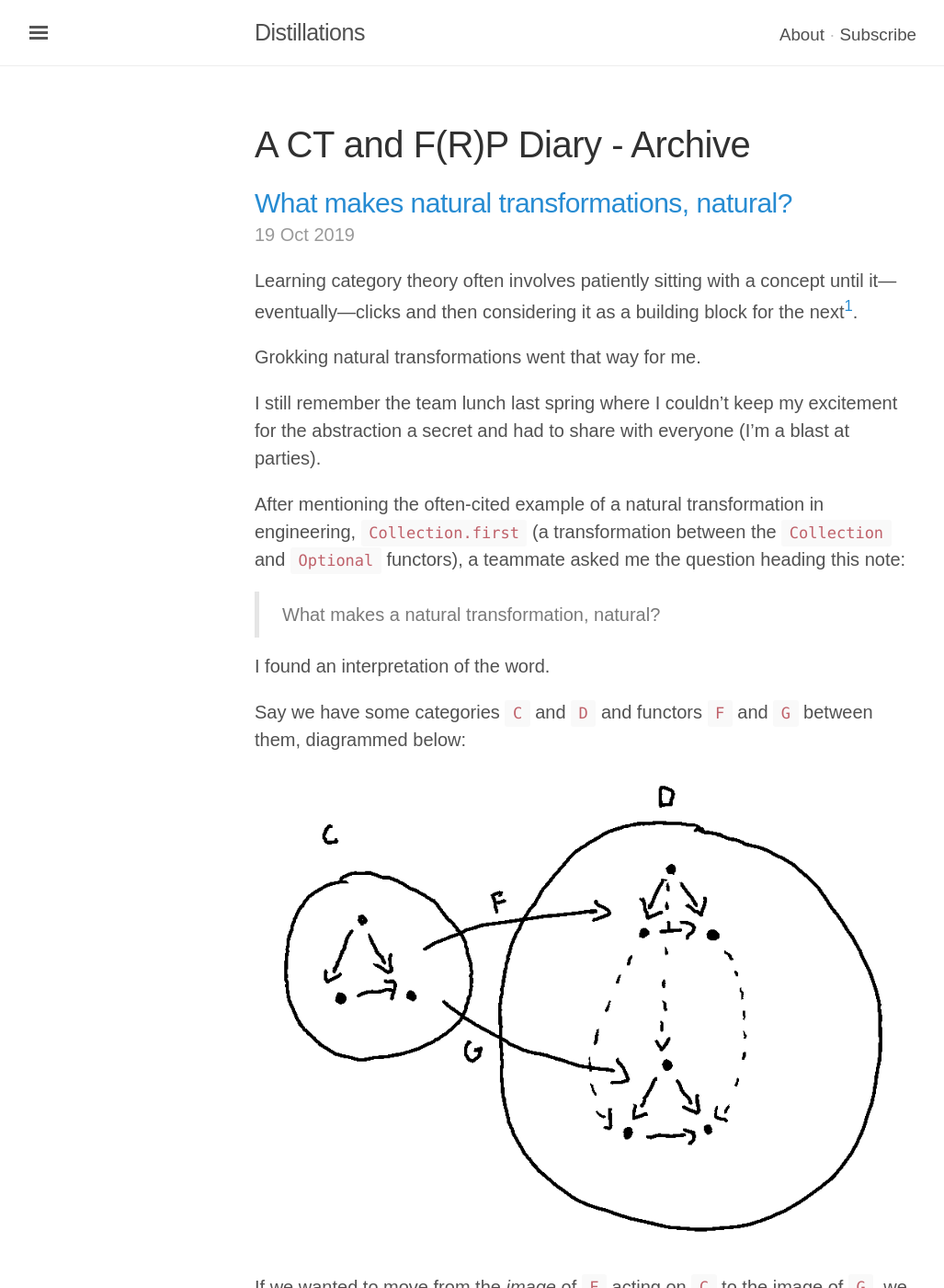
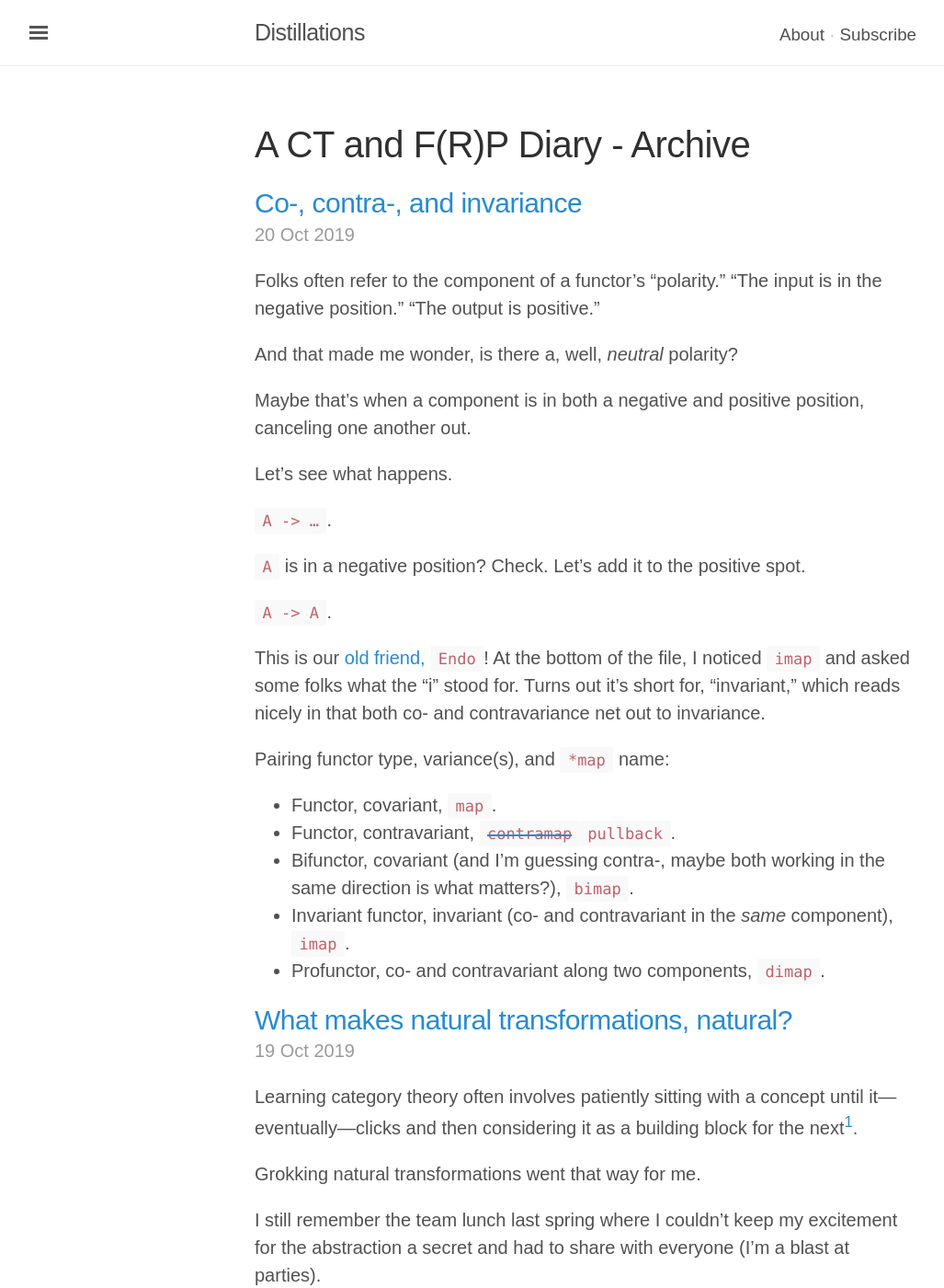
Before and after one commit to rvsrvs/jasdev.github.io, a Jekyll site: the page built from _notes/all.md, in a window 1280 px wide and 1400 px high. Shown: the whole window at 92% size, without its empty margins (3-1030 px from the left). Built offline with Jekyll 4.4.1, drawn with Linux system fonts in a browser that asks for light colours; some web fonts are replaced.

Commit message:
Co-, contra-, and invariance.

```diff
--- /dev/null
+++ b/_notes/variance.md
@@ -0,0 +1,29 @@
+---
+layout: note
+title: Co-, contra-, and invariance
+date: 2019-10-20
+---
+
+Folks often refer to the component of a functor’s “polarity.” “The input is in the negative position.” “The output is positive.”
+
+And that made me wonder, is there a, well, _neutral_ polarity?
+
+Maybe that’s when a component is in both a negative and positive position, canceling one another out.
+
+Let’s see what happens.
+
+`A -> …`.
+
+`A` is in a negative position? Check. Let’s add it to the positive spot.
+
+`A -> A`.
+
+This is our [old friend, `Endo`](https://github.com/pointfreeco/swift-prelude/blob/b26e98e82c7598fd5f381b3a27b59e27e312eb58/Sources/Prelude/Endo.swift#L1-L7)! At the bottom of the file, I noticed `imap` and asked some folks what the “i” stood for. Turns out  it’s short for, “invariant,” which reads nicely in that both co- and contravariance net out to invariance.
+
+Pairing functor type, variance(s), and `*map` name:
+
+- Functor, covariant, [`map`](https://github.com/pointfreeco/swift-prelude/blob/536b8856e38853854b5c5689e5b5d06da75c992e/Sources/Prelude/Func.swift#L20-L23).
+- Functor, contravariant, [~~`contramap`~~](https://github.com/pointfreeco/swift-prelude/blob/536b8856e38853854b5c5689e5b5d06da75c992e/Sources/Prelude/Func.swift#L34-L37)[`pullback`](https://www.pointfree.co/blog/posts/22-some-news-about-contramap).
+- Bifunctor, covariant (and I’m guessing contra-, maybe both working in the same direction is what matters?), [`bimap`](https://github.com/pointfreeco/swift-prelude/blob/b26e98e82c7598fd5f381b3a27b59e27e312eb58/Sources/Either/Either.swift#L118-L129).
+- Invariant functor, invariant (co- and contravariant in the _same_ component), [`imap`](https://github.com/pointfreeco/swift-prelude/blob/536b8856e38853854b5c5689e5b5d06da75c992e/Sources/Prelude/Endo.swift#L21-L25).
+- Profunctor, co- and contravariant along two components, [`dimap`](https://github.com/pointfreeco/swift-prelude/blob/536b8856e38853854b5c5689e5b5d06da75c992e/Sources/Prelude/Func.swift#L48-L52).
```
Also changed, not shown: notes.md (+3 -1 lines).
